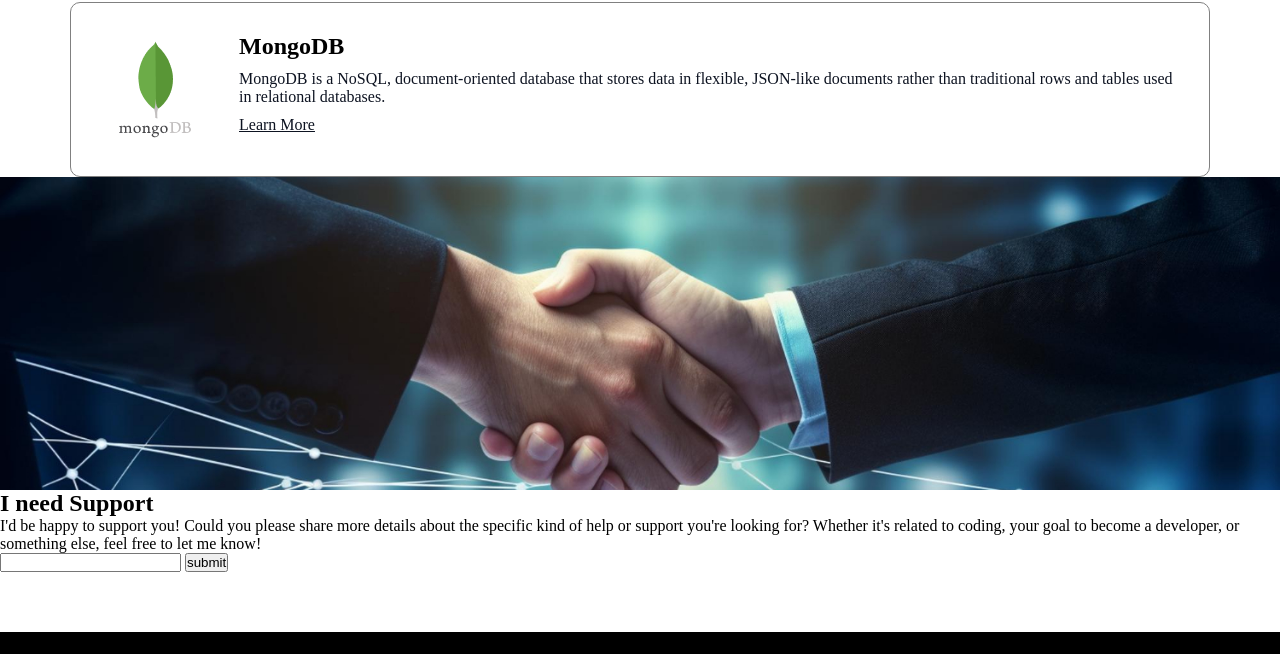
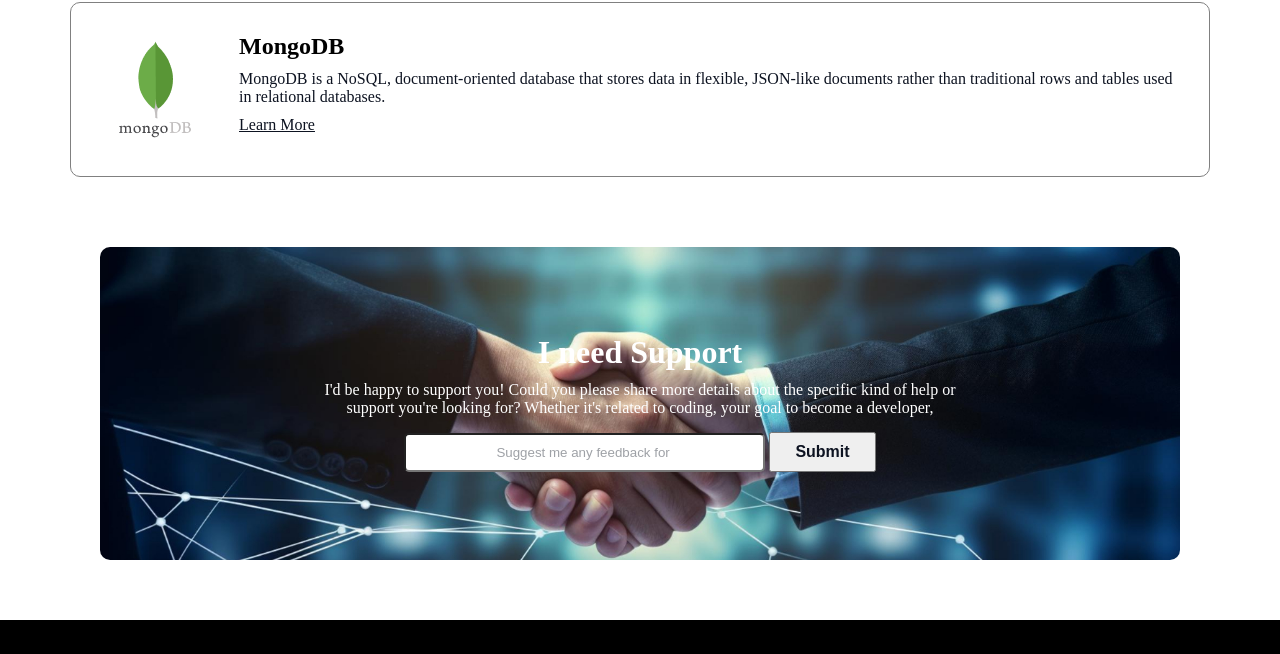
Before and after one commit to siamkhan7426/assignment-1, a plain HTML site: page index.html in a window 1280 px wide. Shown: the part 3114-3768 px from the top of the page. Drawn offline with Linux system fonts and the light colour scheme.

Commit message:
input section done

```diff
--- a/css/style.css
+++ b/css/style.css
@@ -264,17 +264,60 @@
     font-size: 1rem;
 }
 
+
+
+.section-7{
+    margin-top: 70px;
+    padding-left: 100px;
+    padding-right: 100px;
+
+}
 .img-input{
     background-image:url(/imge/handshake.jpg);
     height: 313px;
     background-position: center;
     background-repeat: no-repeat;
     background-size: cover;
-    padding: 20px ;
+    border-radius: 10px;
+    display: grid;
+    justify-content: center;
+    align-items: center;
+
+}
+.input-b{
+    text-align: center;
+
+}
+.input-b >h1{
+    color: #FFFFFF;
+    font-size: 2rem;
+    font-weight: bold;
+    margin-bottom: 10px;
+}
+.input-b >p{
+    color: #FFFFFF;
+    font-size: 1rem;
+    margin-bottom: 15px;
+}
+
+.input-text{
+    padding: 10px 90px;
+    text-align: left;
+    border-radius: 5px;
+
+
+}
+input::placeholder{
+    color: #0D132166;
 
 }
 
-
+.btn-sub{
+    padding: 9px 24px;
+    font-size: 1rem;
+    font-weight: bold;
+    color: #0D1321;
+}
 
 
 .footer{
--- a/index.html
+++ b/index.html
@@ -163,17 +163,14 @@
           <!-- section - 6 end -->
 
           <!-- section -7 star -->
-           <section>
+           <section class="section-7">
             <div class="input-section">
                 <div class="img-input">
-
-                </div>
-                <div class="input-title">
+                    <div class="input-b">
                     <h1>I need Support</h1>
-                    <p>I'd be happy to support you! Could you please share more details about the specific kind of help or support you're looking for? Whether it's related to coding, your goal to become a developer, or something else, feel free to let me know!</p>
-                    <div class="input-b">
-                        <input type="text">
-                        <button>submit</button>
+                    <p>I'd be happy to support you! Could you please share more details about the specific kind of help or <br> support you're looking for? Whether it's related to coding, your goal to become a developer, </p>
+                        <input class="input-text" type="text" placeholder="Suggest me any feedback for me">
+                        <button class="btn-sub">Submit</button>
                     </div>
                 </div>
             </div>
```
